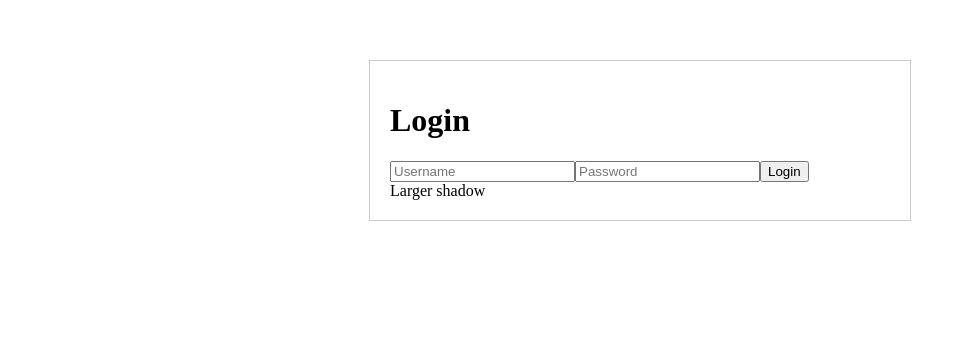
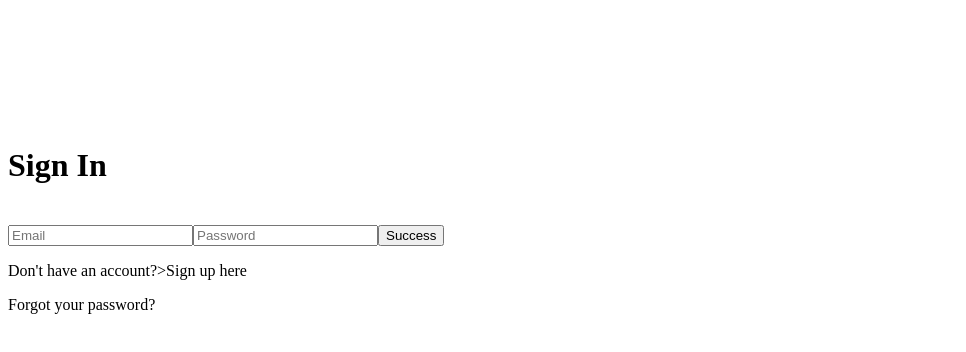
Before and after one commit to alessandroCassani/CareGivers, a Vue app in the folder vue_auth/: page /login in a window 1280 px wide. Shown: the part 140-492 px from the top of the page, without its empty margins (0-966 px from the left). Built offline with nearby package versions, Linux system fonts and the light colour scheme; the HTML template or start-up script is replaced by a standard one.

Commit message:
sistemazione posizione e distanze login

```diff
--- a/vue_auth/src/pages/Log_in.vue
+++ b/vue_auth/src/pages/Log_in.vue
@@ -1,12 +1,22 @@
 <template>
-   <div id="login">
-       <h1>Login</h1>
-       <input type="text" name="username" v-model="input.username" placeholder="Username" />
-       <input type="password" name="password" v-model="input.password" placeholder="Password" />
-       <button type="button" v-on:click="login()">Login</button>
-       <div class="shadow-lg p-3 mb-5 bg-white rounded">Larger shadow</div>
-   </div>
+<div id="app">
+<div class="container">
+    <div class="row">
+        <div class="col-lg-4 col-md-7 col-sm-8 mx-auto">
+            <h1>Sign In</h1>
+               <form class="form-group">
+                  <input id="inputMail" type="email" class="form-control" placeholder="Email" required>
+                  <input id="inputPsw" type="password" class="form-control" placeholder="Password" required>
+                  <button id="btn" type="button" class="btn btn-outline-success">Success</button>
+                  <p>Don't have an account?>Sign up here</p>
+                  <p>Forgot your password?</p>
+               </form>
+        </div>
+    </div>
+</div>
+</div>
 </template>
+
 
 <script>
    export default {
@@ -37,12 +47,27 @@
 </script>
 
 <style scoped>
-   #login {
-       width: 500px;
-       border: 1px solid #CCCCCC;
-       background-color: #FFFFFF;
-       margin: auto;
-       margin-top: 200px;
-       padding: 20px;
+
+    #app{
+    display: flex;
+    align-items: center;
+    height: 90vh;
+    }
+
+
+
+   #inputMail{
+    margin-top: 20px;
    }
+
+   #inputPsw{
+    margin-top: 20px;
+   }
+
+   #btn{
+    margin-top: 20px;
+   }
+
+
+
 </style>
```
